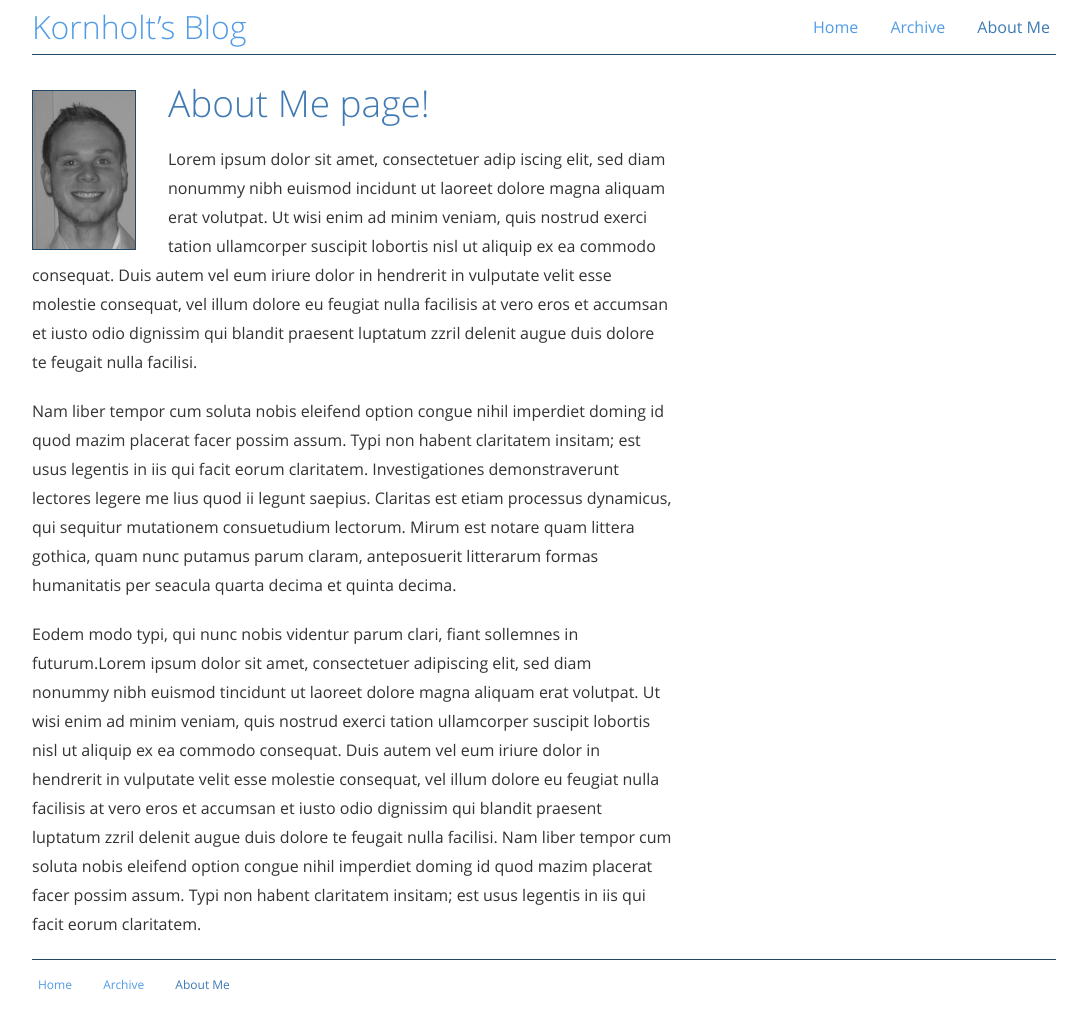
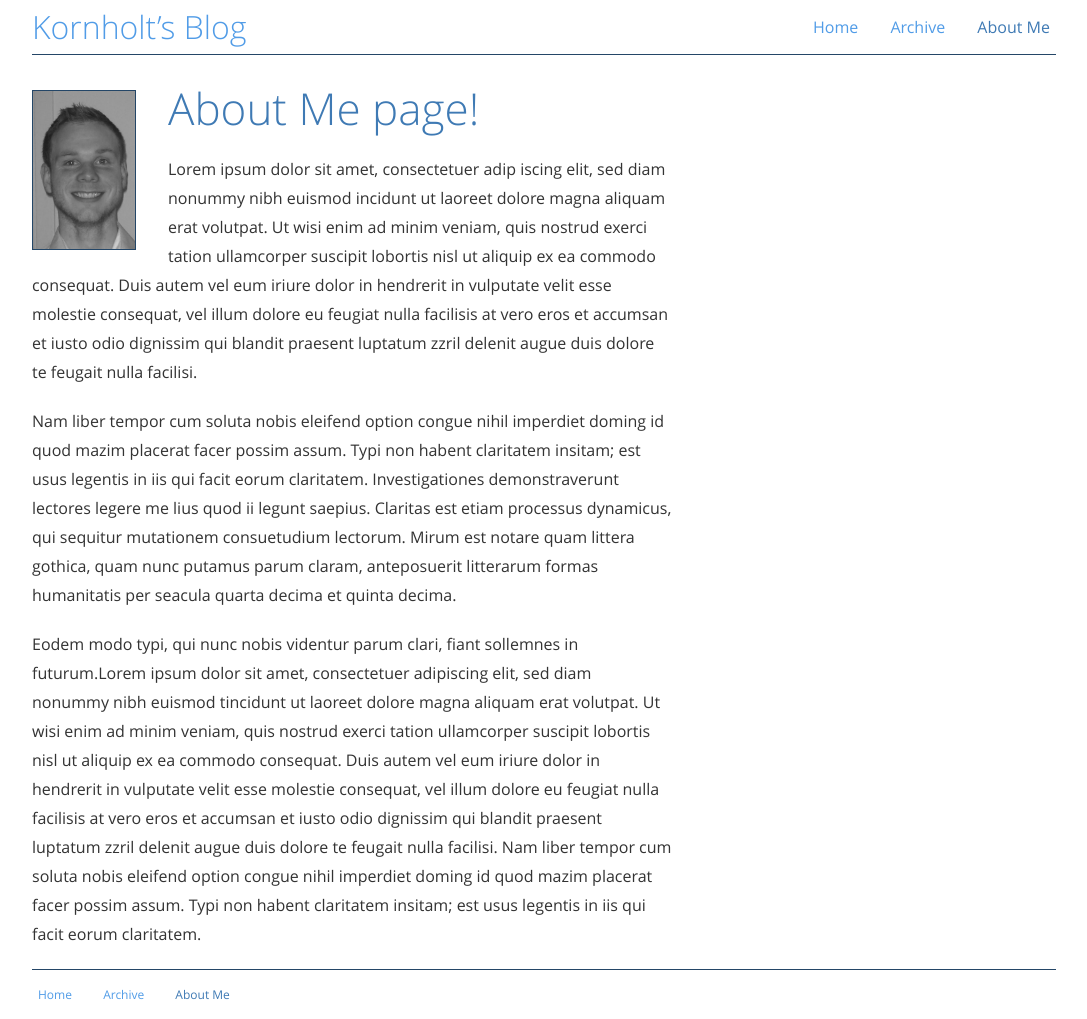
Before and after one commit to jokorn/jokorn.github.io, a Jekyll site: the page built from about.md, in a window 1280 px wide and 1019 px high. Shown: the whole window, without its empty margins (96-1183 px from the left). Built offline with Jekyll 4.4.1, drawn with Linux system fonts in a browser that asks for light colours.

Commit message:
Added h1 headers

```diff
--- a/_layouts/archive.html
+++ b/_layouts/archive.html
@@ -3,9 +3,7 @@ type: archive
 layout: default
 ---
 
-<h2>Archive: {{ page.title }}</h2>
-
-
+<h1>Archive: {{ page.title }}</h1>
 
 {% assign sorted_tags = (site.tags | sort:0) %}
 
--- a/_layouts/post.html
+++ b/_layouts/post.html
@@ -4,6 +4,6 @@ layout: default
 
 <p class="date">{{ page.date | date: "%B %-d, %Y" }}</p>
 
-<h2>{{ page.title }}</h2>
+<h1>{{ page.title }}</h1>
 
 {{ content }}
--- a/about.md
+++ b/about.md
@@ -11,7 +11,7 @@ permalink: /about/
 </figure>
 {:/}
 
-## About Me page!
+# About Me page!
 Lorem ipsum dolor sit amet, consectetuer adip iscing elit, sed diam nonummy nibh euismod incidunt ut laoreet dolore magna aliquam erat volutpat. Ut wisi enim ad minim veniam, quis nostrud exerci tation ullamcorper suscipit lobortis nisl ut aliquip ex ea commodo consequat. Duis autem vel eum iriure dolor in hendrerit in vulputate velit esse molestie consequat, vel illum dolore eu feugiat nulla facilisis at vero eros et accumsan et iusto odio dignissim qui blandit praesent luptatum zzril delenit augue duis dolore te feugait nulla facilisi.
 
 Nam liber tempor cum soluta nobis eleifend option congue nihil imperdiet doming id quod mazim placerat facer possim assum. Typi non habent claritatem insitam; est usus legentis in iis qui facit eorum claritatem. Investigationes demonstraverunt lectores legere me lius quod ii legunt saepius. Claritas est etiam processus dynamicus, qui sequitur mutationem consuetudium lectorum. Mirum est notare quam littera gothica, quam nunc putamus parum claram, anteposuerit litterarum formas humanitatis per seacula quarta decima et quinta decima.
--- a/index.html
+++ b/index.html
@@ -4,6 +4,7 @@ title: Welcome!
 description: This is my index page
 
 ---
+
 <!-- This loops through the paginated posts -->
 <div class="posts">
 
```
Also changed, not shown: archive/index.md (+1 -1 lines).
